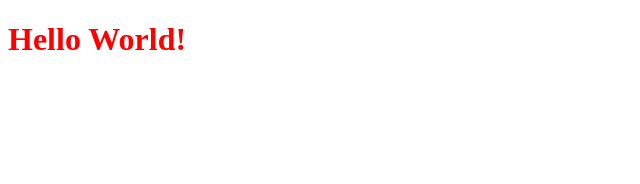
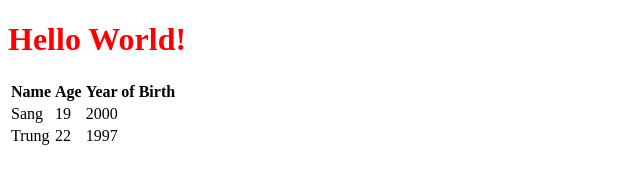
Before and after one commit to dtsangdtd/MyFirstProject, a plain HTML site: page index.html in a window 1280 px wide. Shown: the whole page, without its empty margins (0-640 px from the left). Drawn offline with Linux system fonts and the light colour scheme.

Commit message:
add table to html file

```diff
--- a/index.html
+++ b/index.html
@@ -12,6 +12,27 @@
 <body>
     <h1>Hello World!</h1>
 
+    <table>
+        <tr>
+            <th>Name</th>
+            <th>Age</th>
+            <th>Year of Birth</th>
+        </tr>
+        <tr>
+            <td>Sang</td>
+            <td>19</td>
+            <td>2000</td>
+        </tr>
+        <tr>
+            <td>Trung</td>
+            <td>22</td>
+            <td>1997</td>
+
+        </tr>
+
+
+    </table>
+
     <script src="./script/script.js"></script>
 </body>
 
```
